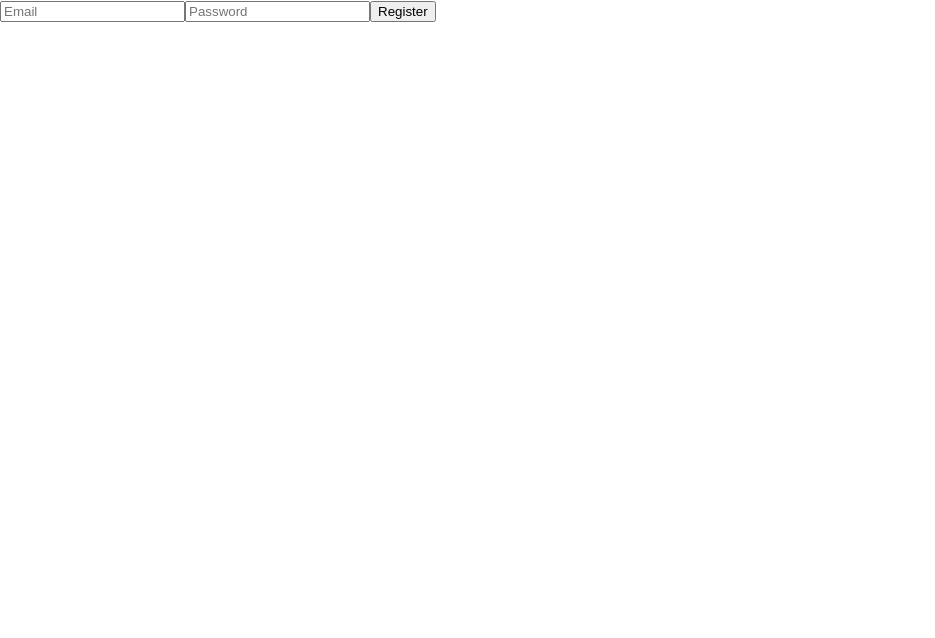
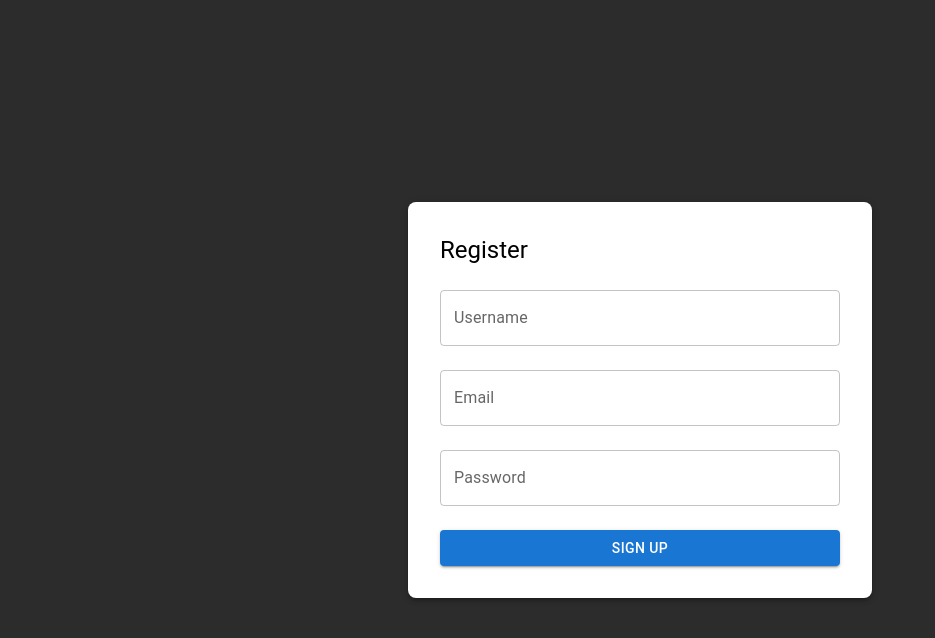
Before and after one commit to Asiphile1/CodeTribe-MarketplaceTT, a React (Create React App) app in the folder frontend/: page /register in a window 1280 px wide. Shown: the top 638 px of the page, without its empty margins (0-935 px from the left). Built offline with nearby package versions, Linux system fonts and the light colour scheme.

Commit message:
login page structure added

```diff
--- a/frontend/src/App.js
+++ b/frontend/src/App.js
@@ -1,4 +1,5 @@
 import { BrowserRouter as Router, Route, Routes } from 'react-router-dom';
+import { ThemeProvider, createTheme } from '@mui/material/styles';
 import Register from './components/Register';
 import Login from './components/Login';
 import ProductList from './components/ProductList';
@@ -6,6 +7,16 @@ import AddProduct from './components/AddProduct';
 import Cart from './components/Cart';
 import Checkout from './components/Checkout';
 import Profile from './components/Profile';
+import './App.css';
+
+const theme = createTheme({
+  palette: {
+    mode: 'dark',
+    primary: {
+      main: '#1976d2',
+    },
+  },
+});
 
 function App() {
   return (
--- /dev/null
+++ b/frontend/src/components/CSS/Login.css
@@ -0,0 +1,26 @@
+.login-container {
+    display: flex;
+    height: 100vh;
+  }
+
+  .login-left {
+    flex: 1;
+    background-color: #1e1e1e;
+
+    position: relative;
+  }
+
+  .background-gif {
+    width: 100%;
+    height: 100%;
+    object-fit: cover;
+  }
+
+  .login-right {
+    flex: 1;
+    background-color: #121212;
+
+    display: flex;
+    align-items: center;
+    justify-content: center;
+  }
--- /dev/null
+++ b/frontend/src/components/CSS/Register.css
@@ -0,0 +1,7 @@
+.register-container {
+    display: flex;
+    height: 100vh;
+    background-color: #2c2c2c;
+    align-items: center;
+    justify-content: center;
+  }
--- a/frontend/src/components/Login.js
+++ b/frontend/src/components/Login.js
@@ -1,29 +1,81 @@
-import { useState } from 'react';
+import React from 'react';
 import api from '../services/api';
+import { Button, TextField, Typography, Box } from '@mui/material';
+import './CSS/Login.css';
 
-const Login = () => {
-  const [email, setEmail] = useState('');
-  const [password, setPassword] = useState('');
+function Login() {
+  return (
+    <div className="login-container">
+      {/* Left side with background GIF */}
+      <div className="login-left">
+        <img src="/path-to-your-gif.gif" alt="Background GIF" className="background-gif" />
+      </div>
 
-  const handleLogin = async (e) => {
-    e.preventDefault();
-    try {
-      const res = await api.post('/auth/login', { email, password });
-      localStorage.setItem('token', res.data.token);
-      alert('User logged in successfully!');
-      console.log('Login response:', res.data);
-    } catch (error) {
-      console.error('Login error:', error.response?.data || error.message);
-    }
-  };
-
-  return (
-    <form onSubmit={handleLogin}>
-      <input type="email" value={email} onChange={(e) => setEmail(e.target.value)} placeholder="Email" required />
-      <input type="password" value={password} onChange={(e) => setPassword(e.target.value)} placeholder="Password" required />
-      <button type="submit">Login</button>
-    </form>
+      {/* Right side with dark background and login form */}
+      <div className="login-right">
+        <Box
+          sx={{
+            width: '80%',
+            maxWidth: '400px',
+            bgcolor: 'background.paper',
+            p: 4,
+            borderRadius: 2,
+            boxShadow: 3,
+          }}
+        >
+          <Typography variant="h5" component="h1" gutterBottom>
+            Login
+          </Typography>
+          <TextField fullWidth label="Email" margin="normal" />
+          <TextField fullWidth label="Password" type="password" margin="normal" />
+          <Button variant="contained" color="primary" fullWidth sx={{ mt: 2 }}>
+            Sign In
+          </Button>
+        </Box>
+      </div>
+    </div>
   );
-};
+}
 
 export default Login;
+
+
+
+
+
+
+
+
+
+
+
+
+
+
+
+// const Login = () => {
+//   const [email, setEmail] = useState('');
+//   const [password, setPassword] = useState('');
+
+//   const handleLogin = async (e) => {
+//     e.preventDefault();
+//     try {
+//       const res = await api.post('/auth/login', { email, password });
+//       localStorage.setItem('token', res.data.token);
+//       alert('User logged in successfully!');
+//       console.log('Login response:', res.data);
+//     } catch (error) {
+//       console.error('Login error:', error.response?.data || error.message);
+//     }
+//   };
+
+//   return (
+//     <form onSubmit={handleLogin}>
+//       <input type="email" value={email} onChange={(e) => setEmail(e.target.value)} placeholder="Email" required />
+//       <input type="password" value={password} onChange={(e) => setPassword(e.target.value)} placeholder="Password" required />
+//       <button type="submit">Login</button>
+//     </form>
+//   );
+// };
+
+// export default Login;
--- a/frontend/src/components/Register.js
+++ b/frontend/src/components/Register.js
@@ -1,28 +1,74 @@
-import { useState } from 'react';
+import React from 'react';
+import { Button, TextField, Typography, Box } from '@mui/material';
 import api from '../services/api';
+import './CSS/Register.css';
 
-const Register = () => {
-  const [email, setEmail] = useState('');
-  const [password, setPassword] = useState('');
-
-  const handleRegister = async (e) => {
-    e.preventDefault();
-    try {
-      const res = await api.post('/auth/register', { email, password });
-      alert('User registered successfully!');
-      console.log('Registration response:', res.data);
-    } catch (error) {
-      console.error('Registration error:', error.response?.data || error.message);
-    }
-  };
-
+function Register() {
   return (
-    <form onSubmit={handleRegister}>
-      <input type="email" value={email} onChange={(e) => setEmail(e.target.value)} placeholder="Email" required />
-      <input type="password" value={password} onChange={(e) => setPassword(e.target.value)} placeholder="Password" required />
-      <button type="submit">Register</button>
-    </form>
+    <div className="register-container">
+      <Box
+        sx={{
+          width: '80%',
+          maxWidth: '400px',
+          bgcolor: 'background.paper',
+          p: 4,
+          borderRadius: 2,
+          boxShadow: 3,
+        }}
+      >
+        <Typography variant="h5" component="h1" gutterBottom>
+          Register
+        </Typography>
+        <TextField fullWidth label="Username" margin="normal" />
+        <TextField fullWidth label="Email" margin="normal" />
+        <TextField fullWidth label="Password" type="password" margin="normal" />
+        <Button variant="contained" color="primary" fullWidth sx={{ mt: 2 }}>
+          Sign Up
+        </Button>
+      </Box>
+    </div>
   );
-};
+}
 
 export default Register;
+
+
+
+
+
+
+
+
+
+
+
+
+
+
+
+
+// const Register = () => {
+//   const [email, setEmail] = useState('');
+//   const [password, setPassword] = useState('');
+
+//   const handleRegister = async (e) => {
+//     e.preventDefault();
+//     try {
+//       const res = await api.post('/auth/register', { email, password });
+//       alert('User registered successfully!');
+//       console.log('Registration response:', res.data);
+//     } catch (error) {
+//       console.error('Registration error:', error.response?.data || error.message);
+//     }
+//   };
+
+//   return (
+//     <form onSubmit={handleRegister}>
+//       <input type="email" value={email} onChange={(e) => setEmail(e.target.value)} placeholder="Email" required />
+//       <input type="password" value={password} onChange={(e) => setPassword(e.target.value)} placeholder="Password" required />
+//       <button type="submit">Register</button>
+//     </form>
+//   );
+// };
+
+// export default Register;
```
Also changed, not shown: frontend/src/store/index.js (+24 -0 lines), frontend/src/components/CSS/AddProduct.css (added), frontend/src/components/CSS/Cart.css (added), frontend/src/components/CSS/Checkout.css (added), frontend/src/components/CSS/Landing.css (added), frontend/src/components/CSS/ProductList.css (added), frontend/src/components/CSS/Profile.css (added).
